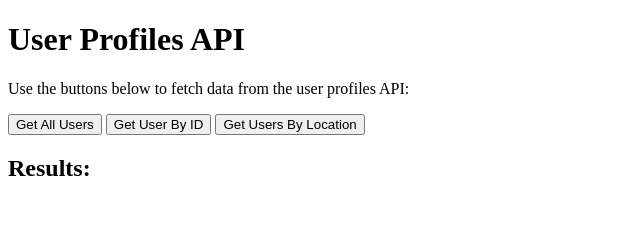
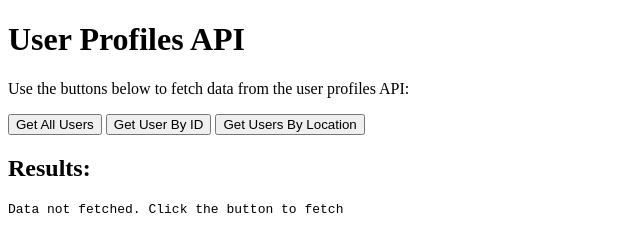
Before and after one commit to Sunil3696/midterm-apiandframework, a website: page index.html in a window 1280 px wide. Shown: the whole page, without its empty margins (0-640 px from the left). Drawn offline with Linux system fonts and the light colour scheme.

Commit message:
modified index.html

```diff
--- a/index.html
+++ b/index.html
@@ -30,7 +30,7 @@
 
     <h2>Results:</h2>
 
-    <pre id="results"></pre>
+    <pre id="results">Data not fetched. Click the button to fetch</pre>
 
 
 
```
